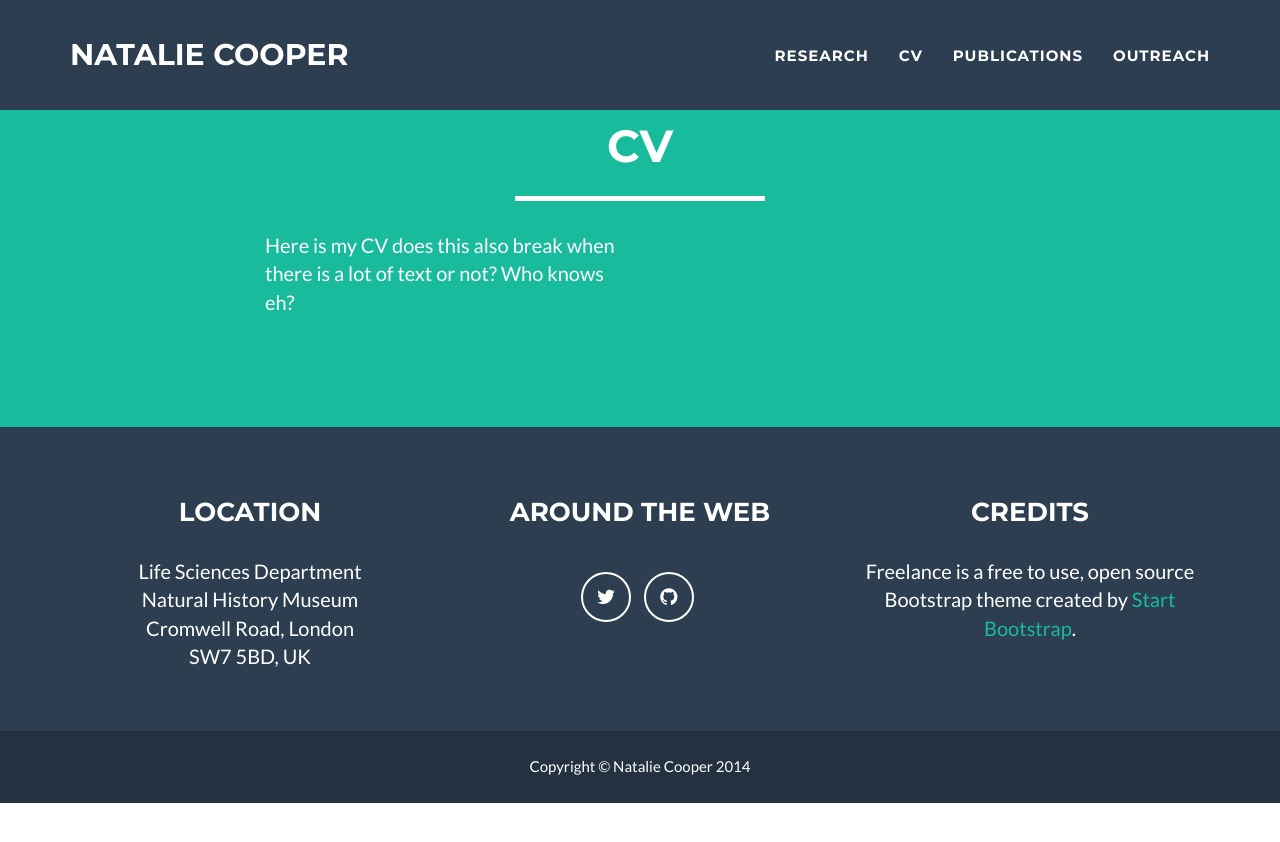
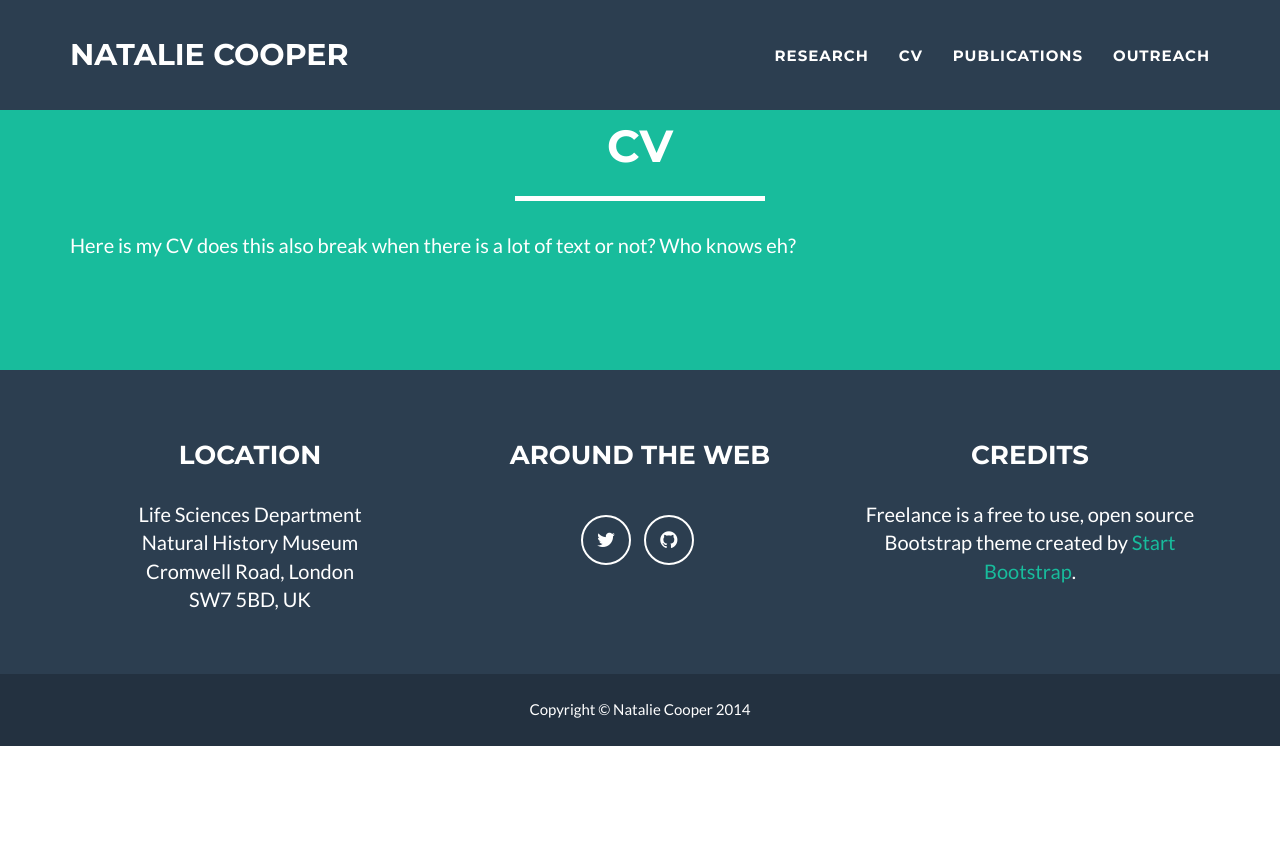
Before and after one commit to nhcooper123/nhcooper123.github.io, a Jekyll site: the page cv.html, which Jekyll copies as it is, in a window 1280 px wide. Shown: the top 842 px of the page. Built offline with Jekyll 4.4.1, drawn with Linux system fonts in a browser that asks for light colours.

Commit message:
Attempt to fix text width

```diff
--- a/cv.html
+++ b/cv.html
@@ -103,16 +103,7 @@
                     <hr class="star-light">
                 </div>
             </div>
-            <div class="row">
-                <div class="col-lg-4 col-lg-offset-2">
                     <p>Here is my CV does this also break when there is a lot of text or not? Who knows eh?</p>
-                </div>
-              <!--   <div class="col-lg-8 col-lg-offset-2 text-center">
-                    <a href="#" class="btn btn-lg btn-outline">
-                        <i class="fa fa-download"></i> Download Theme
-                    </a>
-                </div> -->
-            </div>
         </div>
     </section>
 
```
